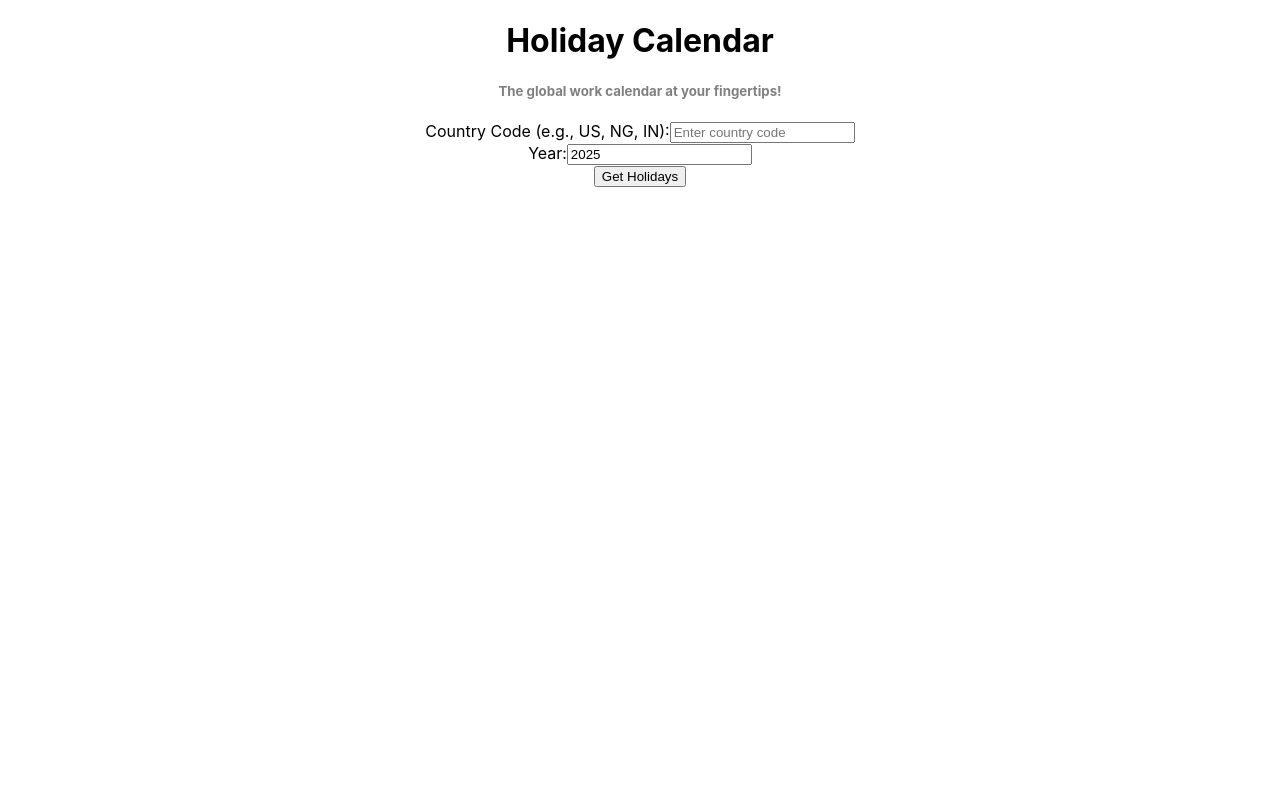
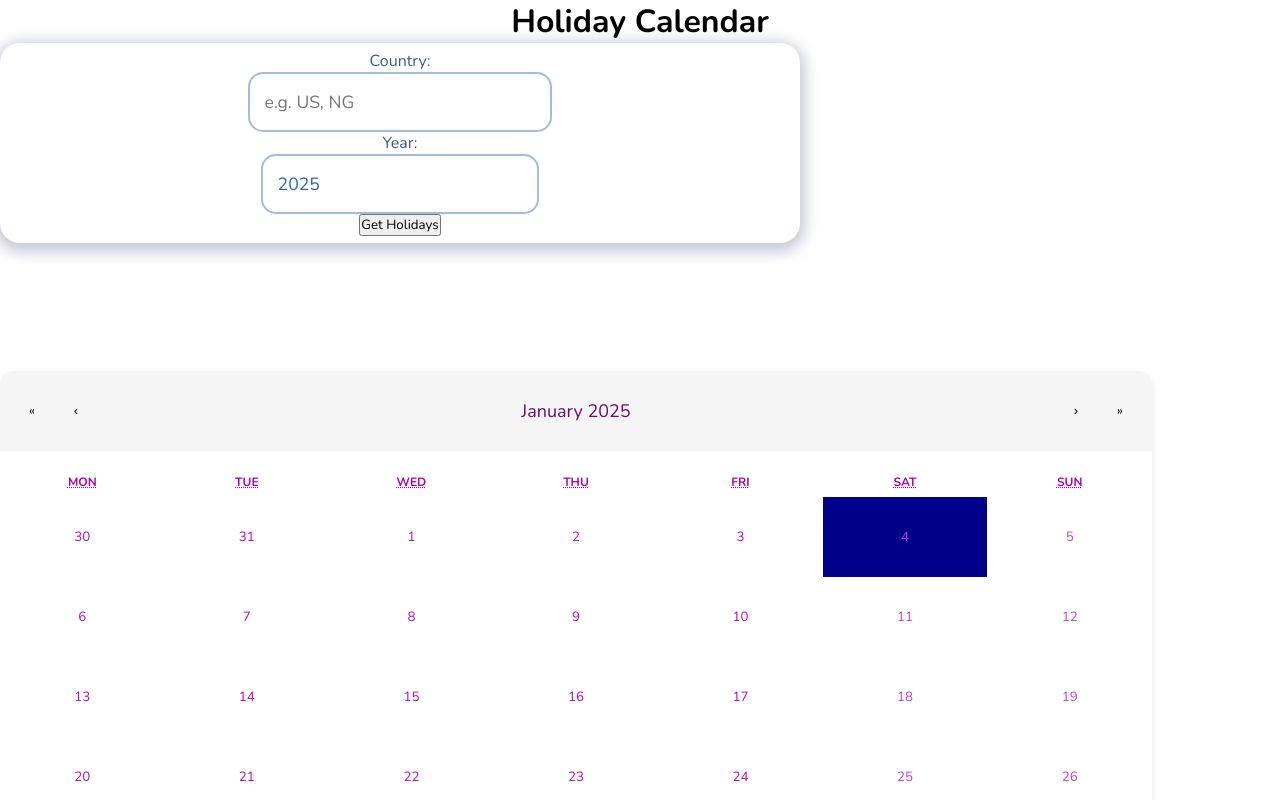
Before and after one commit to Basito-kun/holiday-calendar, a React (Create React App) app: page / in a window 1280 px wide. Shown: the top 800 px of the page. Built offline with nearby package versions, Linux system fonts and the light colour scheme.

Commit message:
styling the day-weekday and weekend tiles of my react-calendar

```diff
--- a/public/index.html
+++ b/public/index.html
@@ -9,6 +9,8 @@
       name="description"
       content="Web site created using create-react-app"
     />
+    <link href="https://fonts.googleapis.com/css2?family=Poppins:wght@300;400;600&display=swap" rel="stylesheet">
+    <link href="https://fonts.googleapis.com/css2?family=Nunito:wght@300;400;600;700&display=swap" rel="stylesheet">
     <link rel="apple-touch-icon" href="%PUBLIC_URL%/logo192.png" />
     <!--
       manifest.json provides metadata used when your web app is installed on a
--- a/src/App.css
+++ b/src/App.css
@@ -2,7 +2,7 @@
   text-align: center;
 }
 
-.App-logo {
+/* .App-logo {
   height: 40vmin;
   pointer-events: none;
 }
@@ -11,9 +11,9 @@
   .App-logo {
     animation: App-logo-spin infinite 20s linear;
   }
-}
+} */
 
-.App-header {
+/* .App-header {
   background-color: #282c34;
   min-height: 100vh;
   display: flex;
@@ -22,21 +22,72 @@
   justify-content: center;
   font-size: calc(10px + 2vmin);
   color: white;
-}
+} */
 
 .App-link {
   color: #61dafb;
 }
 
-@keyframes App-logo-spin {
+/* @keyframes App-logo-spin {
   from {
     transform: rotate(0deg);
   }
   to {
     transform: rotate(360deg);
   }
-}
+} */
 
 h5 {
  color: gray;
 }
+
+input {
+  width: 100%;
+  height: 60px;
+  border-radius: 15px;
+  border: 2px solid #2C66AE70;
+  outline: none;
+  padding-left: 15px;
+  font-size: 1.1rem;
+  color: rgba(44, 102, 174);
+
+}
+input:focus,
+input:hover {
+  border: .149rem solid #599beb;
+}
+
+.input-container {
+  color: #3C5B82;
+  max-width: 800px;
+  width: 85vw;
+  height: 200px;
+  border-radius: 20px;
+  background-color: white;
+  box-shadow: 0px 4px 15px 4px rgba(3, 21, 86, 0.25);
+  padding: 45px 50px;
+  text-align: center;
+  display: flex;
+  flex-direction: column;
+  justify-content: space-between;
+  z-index: 100;
+  align-items: center;
+  justify-content: center;
+}
+
+.holiday-US {
+  background-color: #4caf50 !important;
+  color: white;
+}
+
+.holiday-NG {
+  background-color: #ff5722 !important;
+  color: white;
+}
+
+.holiday-FR {
+  background-color: #2196f3 !important;
+  color: white;
+}
+
+/* More country-specific classes as needed */
--- a/src/App.js
+++ b/src/App.js
@@ -1,19 +1,19 @@
 import React, { useState } from 'react';
+import './App.css';  // Custom styles for colors
 import axios from 'axios';
-import './App.css'; // Optional styling
 import CalendarView from './CalendarView';
-import randomColor from 'randomcolor';
+// import randomColor from 'randomcolor';
 
-function App() {
+
+const App = () => {
   const [country, setCountry] = useState('');
   const [year, setYear] = useState(new Date().getFullYear());
   const [holidays, setHolidays] = useState([]);
-  const [error, setError] = useState('');
-  const [countryColors, setCountryColors] = useState({});
+
 
   const fetchHolidays = async () => {
+    if ( country && year ) {
       try {
-      setError(''); // Clear any previous error
         const response = await axios.get(`https://calendarific.com/api/v2/holidays`, {
           params: {
             api_key: process.env.REACT_APP_API_KEY_CAL,
@@ -23,50 +23,30 @@ function App() {
         });
 
         const fetchedHolidays = response.data.response.holidays;
-      const newColor = randomColor(); // Assign a random color for each country
-      setCountryColors((prev) => ({ ...prev, [country]: newColor }));
         setHolidays(fetchedHolidays);
-    } catch (err) {
-      setError(err.response ? err.response.data.error.message : 'An error occurred');
+      } catch (error) {
+        console.error("Error fetching holidays:", error);
       }
-  };
-
-  const handleSubmit = (e) => {
-    e.preventDefault();
-    fetchHolidays();
+    }
   };
 
   return (
     <div className="App">
       <h1>Holiday Calendar</h1>
-      <h5>The global work calendar at your fingertips!</h5>
-      <form onSubmit={handleSubmit}>
+      <div className="input-container">
         <label>
-          Country Code (e.g., US, NG, IN):
-          <input
-            type="text"
-            value={country}
-            onChange={(e) => setCountry(e.target.value)}
-            placeholder="Enter country code"
-          />
+          Country:
+          <input type="text" value={country} onChange={(e) => setCountry(e.target.value.toUpperCase())} placeholder="e.g. US, NG" />
         </label>
-        <br />
         <label>
           Year:
-          <input
-            type="number"
-            value={year}
-            onChange={(e) => setYear(e.target.value)}
-            placeholder="Enter year"
-          />
+          <input type="number" value={year} onChange={(e) => setYear(e.target.value)} />
         </label>
-        <br />
-        <button type="submit">Get Holidays</button>
-      </form>
-      {error && <p style={{ color: 'red' }}>{error}</p>}
-      {holidays.length > 0 && <CalendarView holidays={holidays} countryColors={countryColors} />}
+        <button onClick={fetchHolidays}>Get Holidays</button>
+      </div>
+      <CalendarView holidays={holidays} />
     </div>
   );
-}
+};
 
 export default App;
--- a/src/CalendarView.css
+++ b/src/CalendarView.css
@@ -1,3 +1,10 @@
+*{
+  box-sizing: border-box;
+  padding: 0;
+  margin: 0;
+  font-family: 'Nunito', sans-serif;
+  }
+
 .holiday {
   border-radius: 50%;
   padding: 10px;
@@ -10,3 +17,92 @@
 .legend p {
   margin: 5px;
 }
+
+/*.calendar {
+  width: 100%;
+  max-width: 600px;
+  margin: 0 auto;
+  padding: 20px;
+  border: 2px solid #ddd;
+  border-radius: 8px;
+  box-shadow: 0 4px 8px rgba(0, 0, 0, 0.1);
+  background-color: #f9f9f9;
+  text-align: center;
+}
+*/
+
+
+.react-calendar {
+  width: 100%;
+  max-width: 90%;
+  height: 700px;
+  margin: 10% 0;
+  /* background-color: rgb(250, 236, 250); */
+  font-family: 'Poppins', sans-serif;
+  border: none;
+  box-shadow: 0 4px 8px rgba(0, 0, 0, 0.1);
+  border-radius: 12px;
+  overflow: hidden;
+  color: rgb(165, 4, 165);
+}
+
+.react-calendar__navigation {
+  background-color: whitesmoke;
+  color: rgb(105, 11, 105);
+  padding: 10px;
+  border-radius: 12px 12px 0 0;
+  height: 5em;
+}
+
+.react-calendar__navigation__label {
+  color: rgb(105, 11, 105);
+  font-weight: 30px;
+  font-size: large;
+}
+
+.react-calendar__tile {
+  padding: 10px;
+  text-align: center;
+  transition: transform 0.2s ease, background-color 0.2s ease;
+  height: 80px;  /* Increase the height of tiles */
+  min-width: 80px; /* Set a minimum width for tiles */
+  display: flex;
+  align-items: center;
+  justify-content: center;
+  /*border-radius: 8px;   Optional: Add rounded corners */
+  padding: 10px;  /* Add padding for spacing */
+  color: rgb(182, 7, 182);
+  position: relative;
+}
+
+.react-calendar__tile:enabled:hover,
+.react-calendar__tile--active {
+  background: rgb(250, 103, 103);
+  color: white;
+  transform: scale(1);
+}
+
+.react-calendar__tile--now {
+  background: darkblue;
+  color: white;
+  transform: scale(1);
+}
+
+.react-calendar__tile--active {
+  background-color: rgb(156, 195, 253) !important;
+  color: white !important;
+}
+
+.react-calendar__month-view__days__day--weekend {
+  color: #bf3ce7;
+}
+
+.react-calendar__tile--hasActive {
+  font-weight: bold;
+  border: 1px solid #009688;
+}
+
+.react-calendar__tile > div {
+  font-size: 12px;
+  padding: 5px;
+}
--- a/src/CalendarView.js
+++ b/src/CalendarView.js
@@ -1,32 +1,36 @@
 import React from 'react';
 import Calendar from 'react-calendar';
 import 'react-calendar/dist/Calendar.css';
-import './CalendarView.css'; // Add custom styles here
+import './CalendarView.css';  // Ensure you create a CSS file for additional styling
 
-function CalendarView({ holidays, countryColors }) {
-  const tileClassName = ({ date, view }) => {
+const CalendarView = ({ holidays }) => {
+  const tileContent = ({ date, view }) => {
     if (view === 'month') {
       const holiday = holidays.find(
-        (h) => new Date(h.date.iso).toDateString() === date.toDateString()
+        (holiday) => new Date(holiday.date.iso).toDateString() === date.toDateString()
       );
-      return holiday ? `holiday ${countryColors[holiday.country.id]}` : null;
+      if (holiday) {
+        return (
+          <div style={{ backgroundColor: holidayColor(holiday.country.id), color: 'white', borderRadius: '5%' }}>
+            {holiday.name}
+          </div>
+        );
+      }
     }
     return null;
   };
 
-  return (
-    <div>
-      <h2>Holiday Calendar</h2>
-      <Calendar tileClassName={tileClassName} />
-      <div className="legend">
-        {Object.entries(countryColors).map(([country, color]) => (
-          <p key={country} style={{ color }}>
-            {country.toUpperCase()}: {color}
-          </p>
-        ))}
-      </div>
-    </div>
-  );
-}
+  const holidayColor = (countryCode) => {
+    const colors = {
+      US: 'blue',
+      NG: 'green',
+      GB: '#1E90FF',
+      // Add more countries here
+    };
+    return colors[countryCode] || 'magenta';  // Default color
+  };
+
+  return <Calendar tileContent={tileContent} />;
+};
 
 export default CalendarView;
```
Lines whose indentation alone changed are shown as unchanged.
